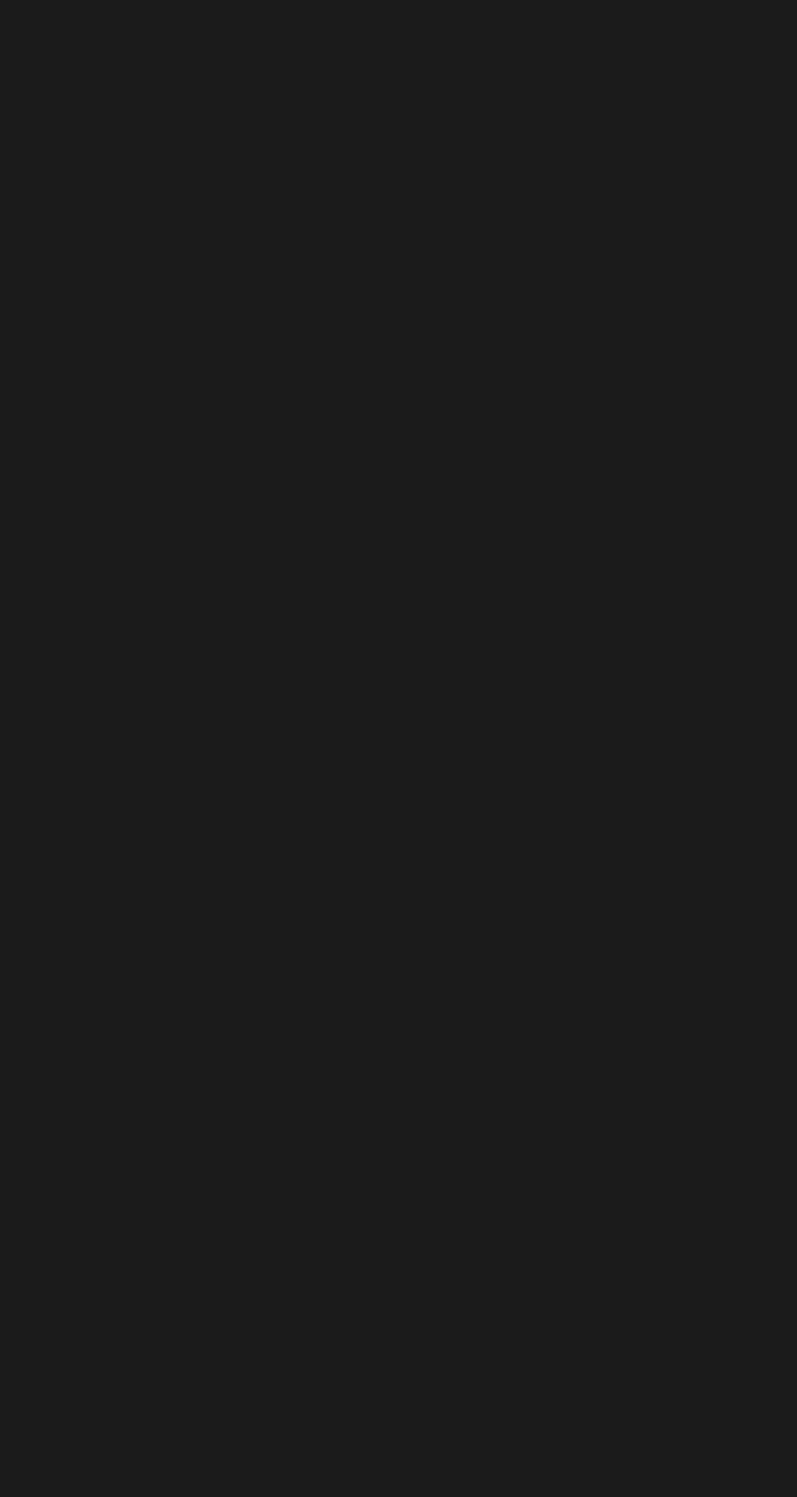
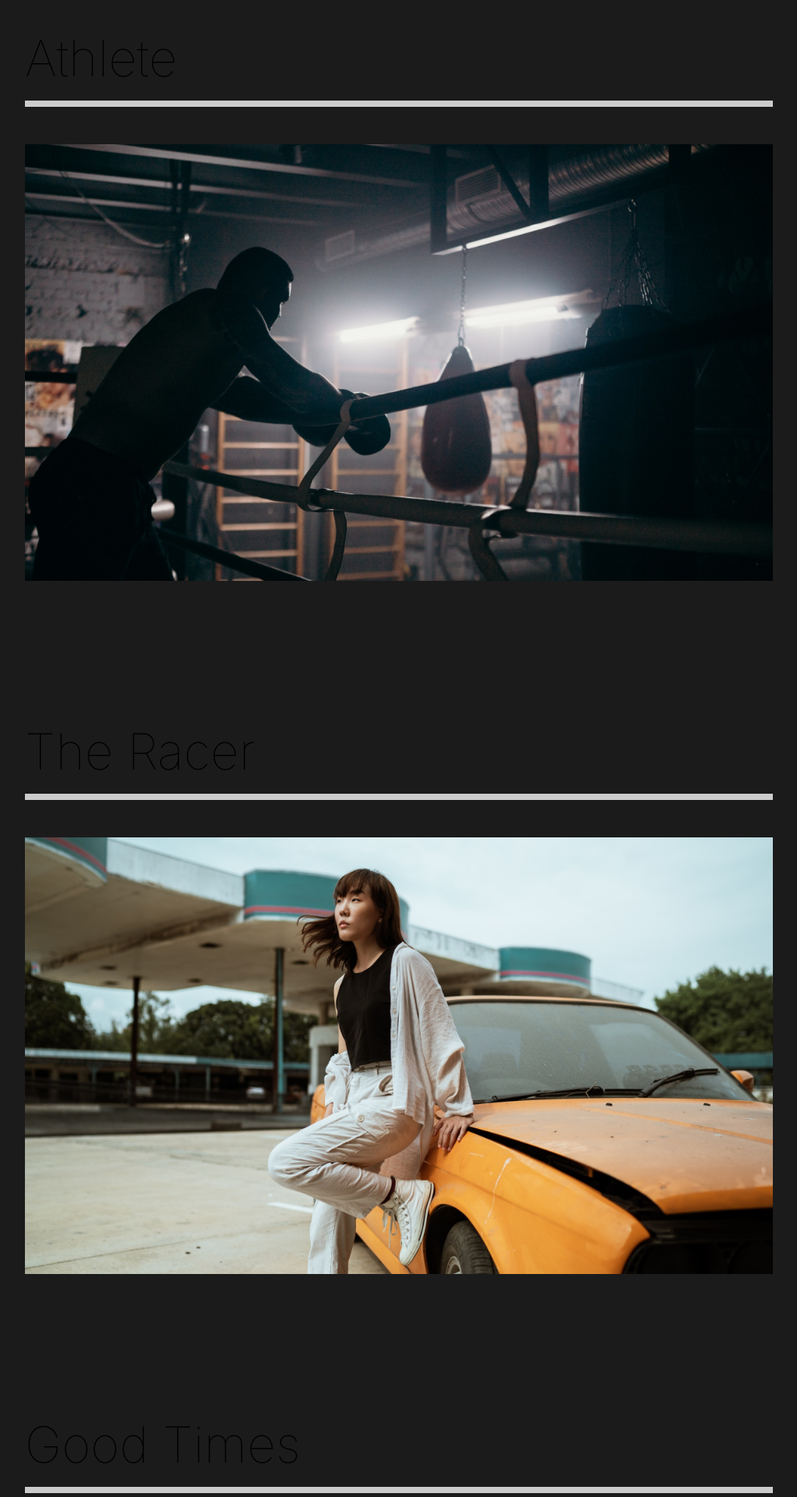
Before and after one commit to Anand-Velpuri/Capture, a React (Create React App) app: page /work in a window 1280 px wide. Shown: the part 140-2060 px from the top of the page at 78% size, without its empty margins (128-1151 px from the left). Before the commit the page ends 800 px from the top, so only its background shows below. Built offline with nearby package versions, Linux system fonts and the light colour scheme.

Commit message:
10.Our Work Page

```diff
--- a/src/pages/OurWork.js
+++ b/src/pages/OurWork.js
@@ -1,11 +1,58 @@
 import React from 'react';
+import athlete from "../img/athlete-small.png";
+import theracer from "../img/theracer-small.png";
+import goodtimes from "../img/goodtimes-small.png";
+import styled from 'styled-components';
+import { Link } from 'react-router-dom';
 
 const OurWork = () => {
     return (
-        <div>
-            <h1>Our Work</h1>
-        </div>
+        <Work>
+            <Movie>
+                <h2>Athlete</h2>
+                <div className="line"></div>
+
+                <Link><img src={athlete} alt="athlete" /></Link>
+            </Movie>
+
+            <Movie>
+                <h2>The Racer</h2>
+                <div className="line"></div>
+
+                <Link><img src={theracer} alt="theracer" /></Link>
+            </Movie>
+
+            <Movie>
+                <h2>Good Times</h2>
+                <div className="line"></div>
+
+                <Link><img src={goodtimes} alt="goodtimes" /></Link>
+            </Movie>
+        </Work>
     )
 }
 
+const Work = styled.div`
+    min-height: 100vh;
+    overflow: hidden;
+    padding: 5rem 10rem;
+    h2 {
+        padding: 1rem 0rem;
+    }
+
+`
+const Movie = styled.div`
+    padding-bottom: 10rem;
+    .line {
+        height: 0.5rem;
+        background: #cccccc;
+        margin-bottom: 3rem;
+    }
+    img {
+        width: 100%;
+        height: 70vh;
+        object-fit: cover;
+    }
+`
+
 export default OurWork;
```
